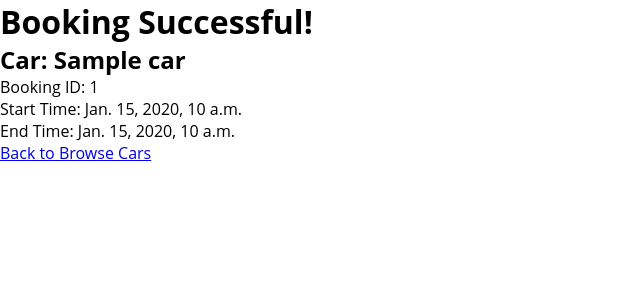
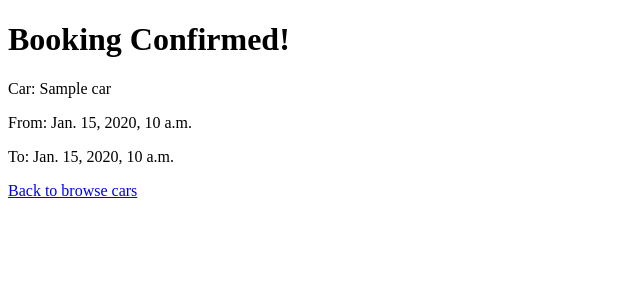
Before and after one commit to nehal2244/kvk_cars, a Django app: page /booking-success/1/ in a window 1280 px wide. Shown: the top 300 px of the page, without its empty margins (0-640 px from the left). Run offline with Django 5.2, Linux system fonts and the light colour scheme; tables that the repository leaves empty hold one stand-in row (values such as "Sample post").

Commit message:
Your commit message

```diff
--- a/car_rental/views.py
+++ b/car_rental/views.py
@@ -8,7 +8,7 @@ from datetime import datetime
 from car_rental.forms import BookingForm
 from django.shortcuts import render, get_object_or_404, redirect
 from django.utils import timezone
-from django.utils.timezone import make_aware
+from django.utils.timezone import make_aware,is_naive
 from django.core.mail import send_mail
 from django.conf import settings
 from django.shortcuts import get_object_or_404, render, redirect
@@ -116,41 +116,28 @@ def car_book(request, pk):
 
     if request.method == 'POST':
         form = BookingForm(request.POST)
+        booking = form.instance
+        booking.car = car
+
         if form.is_valid():
             start = form.cleaned_data['start_datetime']
             end = form.cleaned_data['end_datetime']
 
-            overlapping = Booking.objects.filter(
-                car=car,
-                start_datetime__lt=end,
-                end_datetime__gt=start
-            ).exists()
+            # Only make aware if datetime is naive
+            if is_naive(start):
+                start = make_aware(start)
+            if is_naive(end):
+                end = make_aware(end)
 
-            if overlapping:
-                form.add_error(None, "This car is already booked for the selected time period.")
-            else:
-                booking = form.save(commit=False)
-                booking.car = car
-                booking.save()
+            booking.start_datetime = start
+            booking.end_datetime = end
+            booking.save()
 
-                # Send email to admin
-                subject = f"New Booking: {car.name}"
-                message = (
-                    f"Car '{car.name}' has been booked.\n"
-                    f"Start: {start}\n"
-                    f"End: {end}\n"
-                    f"Booking ID: {booking.id}\n"
-                )
-                admin_email = settings.DEFAULT_FROM_EMAIL  # or your admin email
-                # send_mail(subject, message, admin_email, [admin_email])
-
-                # Redirect to a booking success page with booking ID
-                return redirect('booking_success', booking_id=booking.id)
+            return redirect('booking_success', booking_id=booking.id)
     else:
         form = BookingForm()
 
     return render(request, 'car_book.html', {'car': car, 'form': form})
-
 def booking_success(request, booking_id):
     booking = get_object_or_404(Booking, id=booking_id)
     return render(request, 'booking_success.html', {'booking': booking})
--- a/templates/booking_success.html
+++ b/templates/booking_success.html
@@ -1,19 +1,15 @@
-{% load static %}
 <!DOCTYPE html>
 <html lang="en">
 <head>
   <meta charset="UTF-8" />
-  <title>Booking Successful - KVK Cars</title>
-  <link rel="stylesheet" href="{% static 'styles/browse_cars.css' %}" />
+  <title>Booking Successful</title>
 </head>
 <body>
-  <h1>Booking Successful!</h1>
+  <h1>Booking Confirmed!</h1>
+  <p>Car: {{ booking.car.name }}</p>
+  <p>From: {{ booking.start_datetime }}</p>
+  <p>To: {{ booking.end_datetime }}</p>
 
-  <h2>Car: {{ booking.car.name }}</h2>
-  <p>Booking ID: {{ booking.id }}</p>
-  <p>Start Time: {{ booking.start_datetime }}</p>
-  <p>End Time: {{ booking.end_datetime }}</p>
-
-  <a href="{% url 'browse_cars' %}">Back to Browse Cars</a>
+  <a href="{% url 'browse_cars' %}">Back to browse cars</a>
 </body>
 </html>
--- a/templates/car_book.html
+++ b/templates/car_book.html
@@ -17,5 +17,11 @@
   </form>
 
   <a href="{% url 'browse_cars' %}">Back to browse cars</a>
+
+  {% if form.non_field_errors %}
+    <div style="color: red;">
+      {{ form.non_field_errors }}
+    </div>
+  {% endif %}
 </body>
 </html>
```
Also changed, not shown: templates/browse_cars.html (+48 -0 lines). Lines whose indentation alone changed are shown as unchanged.
